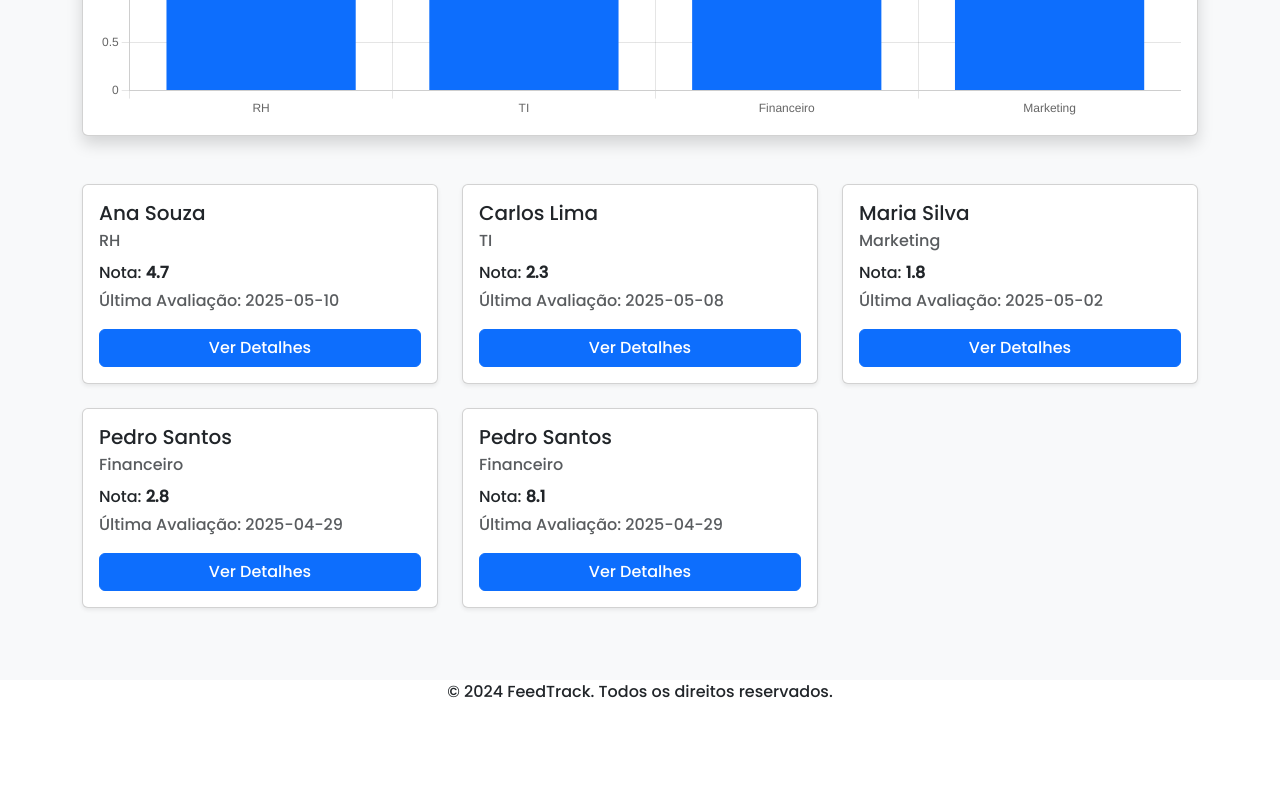
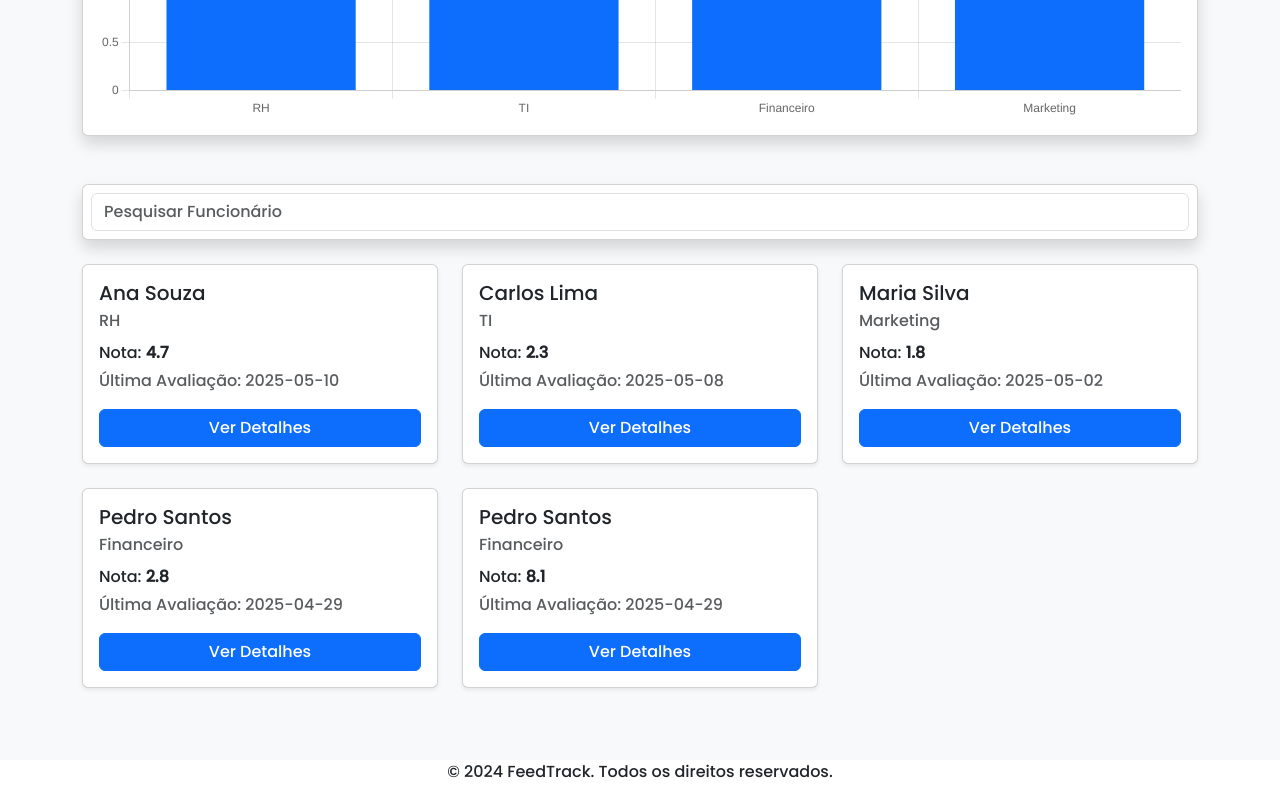
Before and after one commit to equipe-feedtrack/feedtrack-front, a React (Vite) app: page /funcionarios/desempenho in a window 1280 px wide. Shown: the part 798-1598 px from the top of the page. Before the commit the page ends 1518 px from the top, so only its background shows below. Built offline with nearby package versions, Linux system fonts and the light colour scheme.

Commit message:
feat: new features

```diff
--- a/src/components/NavBar.jsx
+++ b/src/components/NavBar.jsx
@@ -212,6 +212,7 @@ function NavBar() {
                 className="rounded-circle me-2"
               />
                             <strong className="text-white">Usuário</strong>
+
                    {" "}
             </a>
                        {" "}
--- a/src/pages/DesempenhoFuncionarios.jsx
+++ b/src/pages/DesempenhoFuncionarios.jsx
@@ -16,13 +16,16 @@ function DesempenhoFuncionarios() {
    const [funcionarioSelecionado, setFuncionarioSelecionado] = useState(null)
    const [alerta, setAlerta] = useState(null)
 
-   const funcionarios = [
+   const [todosFuncionarios] = useState([
       { nome: 'Ana Souza', departamento: 'RH', nota: 4.7, ultima: '2025-05-10', observacao: 'Excelente liderança e comunicação.' },
       { nome: 'Carlos Lima', departamento: 'TI', nota: 2.3, ultima: '2025-05-08', observacao: 'Bom desempenho em projetos técnicos.' },
       { nome: 'Maria Silva', departamento: 'Marketing', nota: 1.8, ultima: '2025-05-02', observacao: 'Precisa melhorar a entrega de prazos.' },
       { nome: 'Pedro Santos', departamento: 'Financeiro', nota: 2.8, ultima: '2025-04-29', observacao: 'Desempenho abaixo do esperado.' },
       { nome: 'Pedro Santos', departamento: 'Financeiro', nota: 8.10, ultima: '2025-04-29', observacao: 'Desempenho abaixo do esperado.' },
-   ]
+    ])
+
+    const [funcionarios, setFuncionarios] = useState(todosFuncionarios)
+
 
    useEffect(() => {
       const totalAlertas = funcionarios.filter(f => f.nota < 3).length
@@ -110,6 +113,8 @@ function DesempenhoFuncionarios() {
                </div>
             </div>
 
+
+
             {/* Gráfico */}
             <div className="card mb-5 shadow">
                <div className="card-body">
@@ -117,6 +122,28 @@ function DesempenhoFuncionarios() {
                   <Bar data={dadosGrafico} options={opcoesGrafico} />
                </div>
             </div>
+
+            <div className="card mb-4 shadow container p-2">
+               <input
+                  type="text"
+                  className="form-control"
+                  placeholder="Pesquisar Funcionário"
+                  onChange={(e) => {
+                     const valor = e.target.value
+                     if (valor.trim() === '') {
+                       setFuncionarios(todosFuncionarios) // 🔁 restaura tudo
+                     } else {
+                       const filtrados = todosFuncionarios.filter(f =>
+                         f.nome.toLowerCase().includes(valor.toLowerCase())
+                       )
+                       setFuncionarios(filtrados)
+                     }
+                   }}
+
+               />
+            </div>
+
+
 
             {/* Cards dos Funcionários */}
             <div className="row">
--- a/src/pages/Login.jsx
+++ b/src/pages/Login.jsx
@@ -30,7 +30,7 @@ function Login() {
         <div className="row w-100 justify-content-center">
           <div className="col-10 col-md-8 col-lg-6 d-flex">
             {/* Imagem centralizada verticalmente */}
-            <div className="d-flex align-items-center me-4">
+            <div className="d-none d-md-flex align-items-center me-4">
               <img
                 src="/img/login.jpg"
                 alt="Login"
@@ -39,6 +39,7 @@ function Login() {
                 className="img-fluid"
               />
             </div>
+
             {/* Formulário centralizado na tela */}
             <form
               className="d-flex flex-column justify-content-center flex-grow-1"
```
